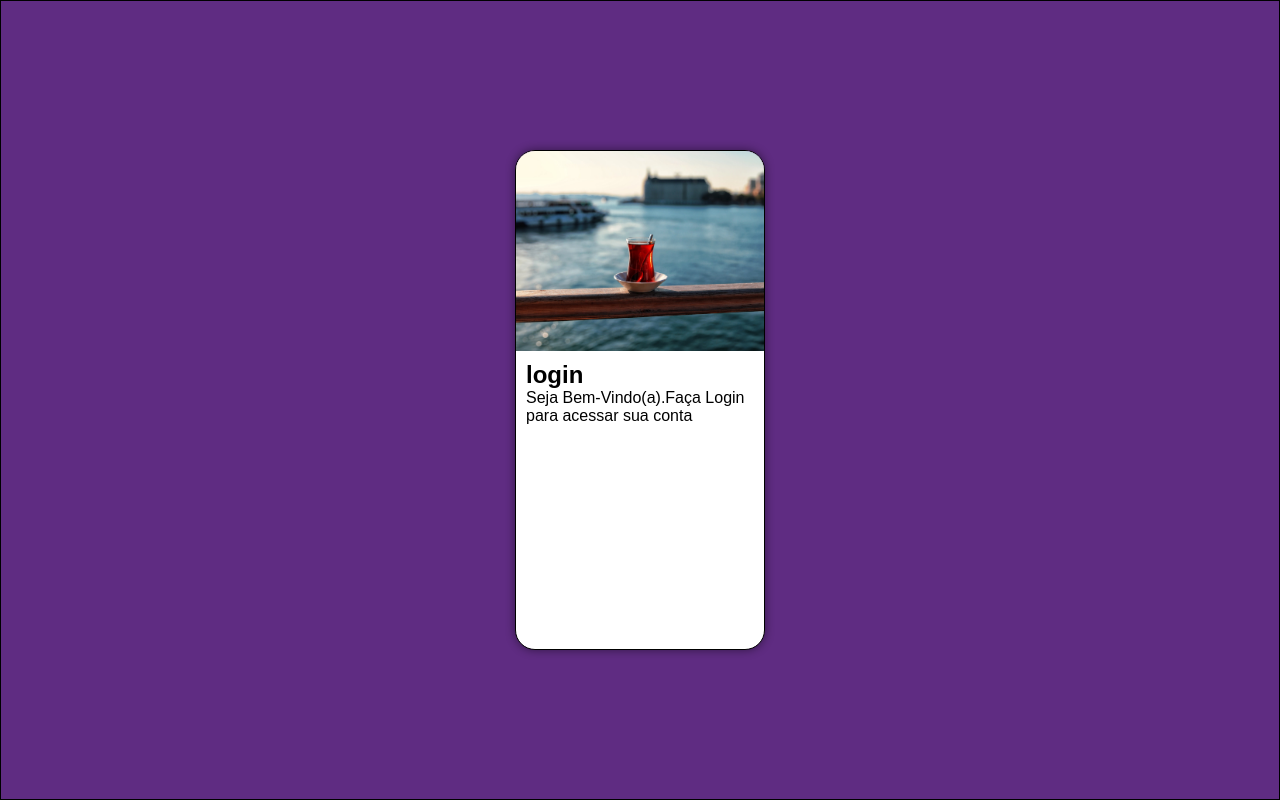
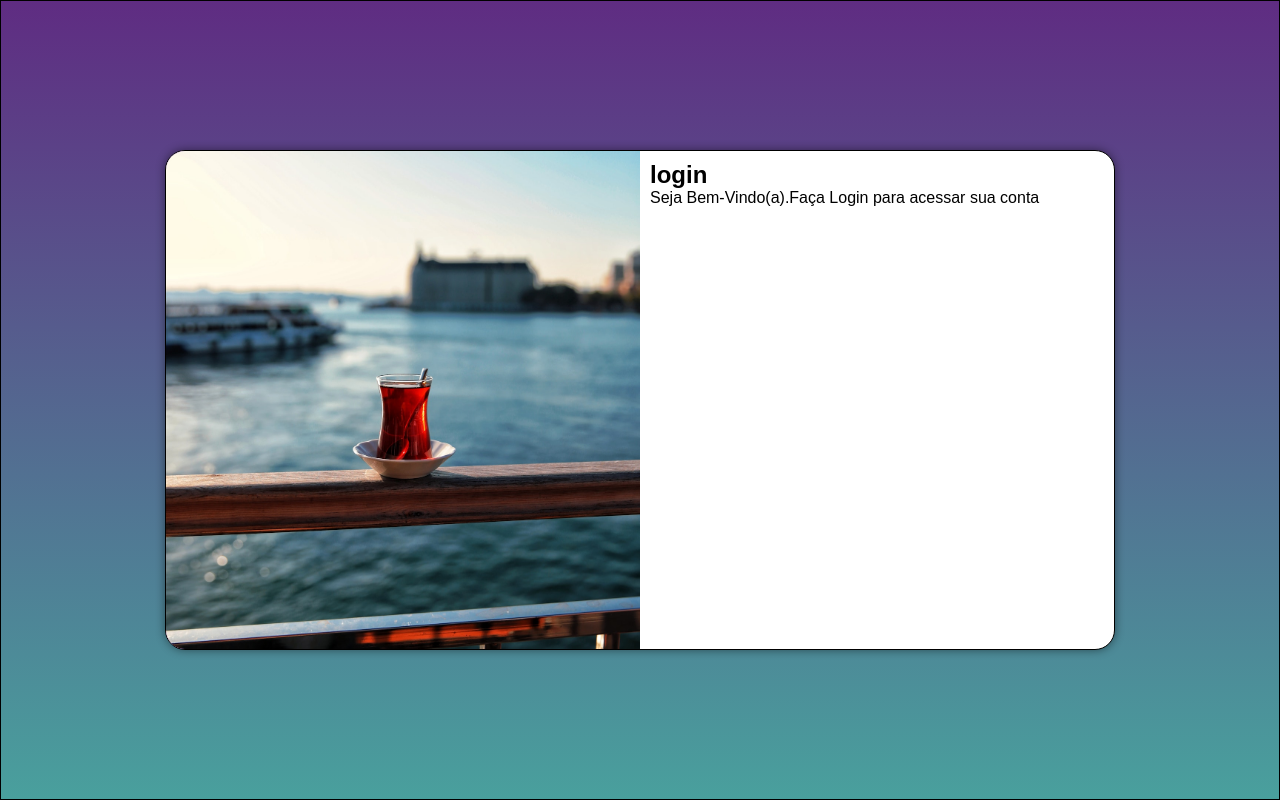
Before and after one commit to Amoriml07/Projetos, a plain HTML site: page Projeto-Login/index.html in a window 1280 px wide. Drawn offline with Linux system fonts and the light colour scheme.

Commit message:
mediaquery

```diff
--- /dev/null
+++ b/Projeto-Login/Estilos/mediaquery.css
@@ -0,0 +1,37 @@
+@charset "UTF-8";
+
+@media  screen and (min-width:768px) and (max-width: 992px) {
+    body{
+        background-image: linear-gradient(to top, #49a09d, #5f2c82);
+    }
+    section#Login{
+        width: 90vw;
+
+    }
+    section#Login > div#imagem{
+        float: left;
+        width: 30%;
+        height: 90vh;
+    }
+}
+section#Login > div#formulario{
+    float: right;
+    width: 70%;
+}
+@media screen and (min-width:993px) {
+    body{
+        background-image: linear-gradient(to top, #49a09d, #5f2c82);}
+    section#Login{
+        width: 950px;
+
+    }
+    section#Login > div#imagem{
+        float: left;
+        width: 50%;
+        height:100%;
+    }
+}
+section#Login > div#formulario{
+    float: right;
+    width: 50%;
+}
--- a/Projeto-Login/Estilos/style.css
+++ b/Projeto-Login/Estilos/style.css
@@ -13,7 +13,7 @@ body, html{
     width: 100vw;
 }
 main{
-    position: relative;
+    position:relative;
     height: 100vh;
     width: 100vw;
     border: 1px solid black;
@@ -32,6 +32,9 @@ section#Login{
     border-radius: 20px;
     overflow: hidden;
     box-shadow: 0 0 10px rgba(0, 0, 0, 0.471);
+    text-align: left;
+    transition: width 1s, height 1s;
+    transition-timing-function: ease;
 }
 section#Login > div#imagem{
     display: block;
@@ -45,4 +48,6 @@ section#Login > div#formulario{
     display: block;
     padding: 10px;
 
+
+
 }
--- a/Projeto-Login/index.html
+++ b/Projeto-Login/index.html
@@ -6,6 +6,7 @@
     <meta name="viewport" content="width=device-width, initial-scale=1.0">
     <title>Projeto login</title>
     <link rel="stylesheet" href="Estilos/style.css">
+    <link rel="stylesheet" href="Estilos/mediaquery.css">
 </head>
 <body>
     <main>
```
